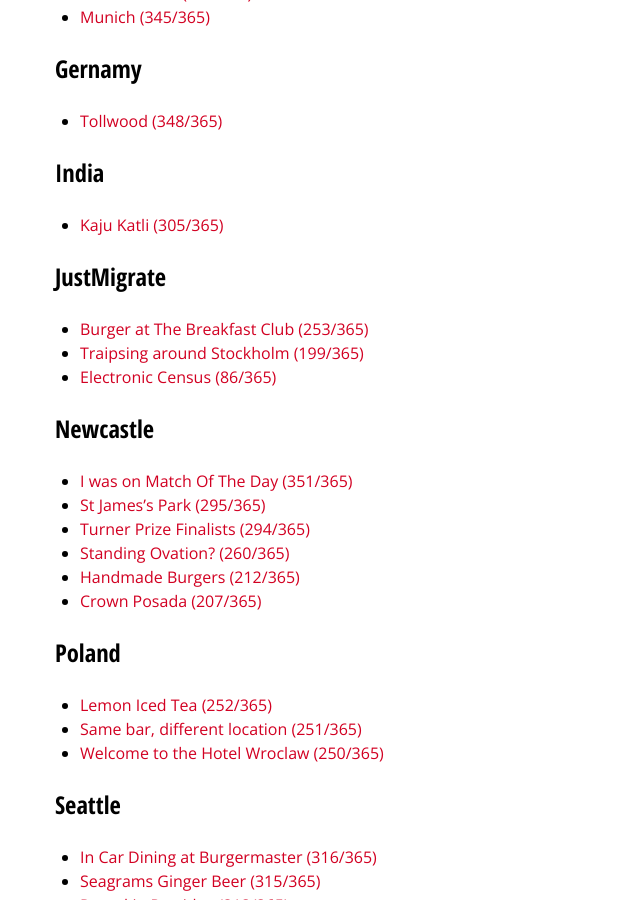
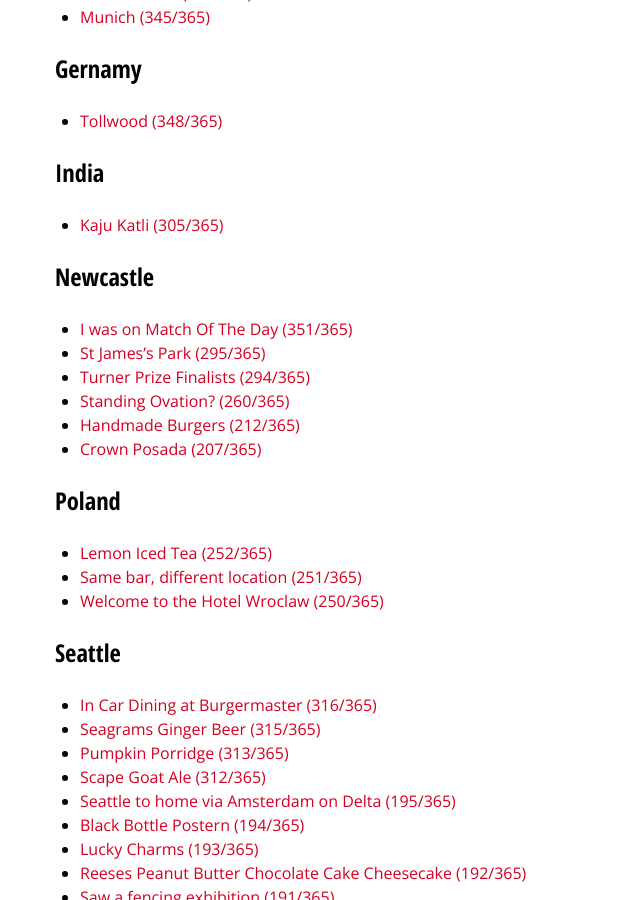
Before and after one commit to bravelocation/somethingneweveryday, a Jekyll site: the page built from categories.html, in a window 1280 px wide and 900 px high, scrolled down 1145 px. Shown: the whole window, without its empty margins (0-640 px from the left). Built offline with Jekyll 4.4.1, drawn with Linux system fonts in a browser that asks for light colours; nearby versions of some CDN libraries.

Commit message:
Category fixes

```diff
--- a/_posts/tumblr/2011-03-27-electronic-census-86365.md
+++ b/_posts/tumblr/2011-03-27-electronic-census-86365.md
@@ -3,7 +3,6 @@
 title: Electronic Census (86/365)
 date: '2011-03-27T13:00:00+01:00'
 categories:
-- JustMigrate
 - computing
 tumblr_url: http://www.somethingnew365.com/post/44289153885/electronic-census-86365
 ---
--- a/_posts/tumblr/2011-07-18-traipsing-around-stockholm-199365.md
+++ b/_posts/tumblr/2011-07-18-traipsing-around-stockholm-199365.md
@@ -3,7 +3,6 @@
 title: Traipsing around Stockholm (199/365)
 date: '2011-07-18T08:40:00+01:00'
 categories:
-- JustMigrate
 - sweden
 - travel
 tumblr_url: http://www.somethingnew365.com/post/44061600761/traipsing-around-stockholm-199365
--- a/_posts/tumblr/2011-09-10-burger-at-the-breakfast-club-253365-15858.md
+++ b/_posts/tumblr/2011-09-10-burger-at-the-breakfast-club-253365-15858.md
@@ -3,7 +3,6 @@
 title: Burger at The Breakfast Club (253/365)
 date: '2011-09-10T20:52:00+01:00'
 categories:
-- JustMigrate
 - eating
 - london
 tumblr_url: http://www.somethingnew365.com/post/43804519064/burger-at-the-breakfast-club-253365-15858
```
Also changed, not shown: _posts/tumblr/2011-07-04-working-in-victoria-185365.md (+2 -1 lines), _posts/tumblr/2013-03-01-technical-note-hosting-issues.md (deleted, +0 -10 lines).
